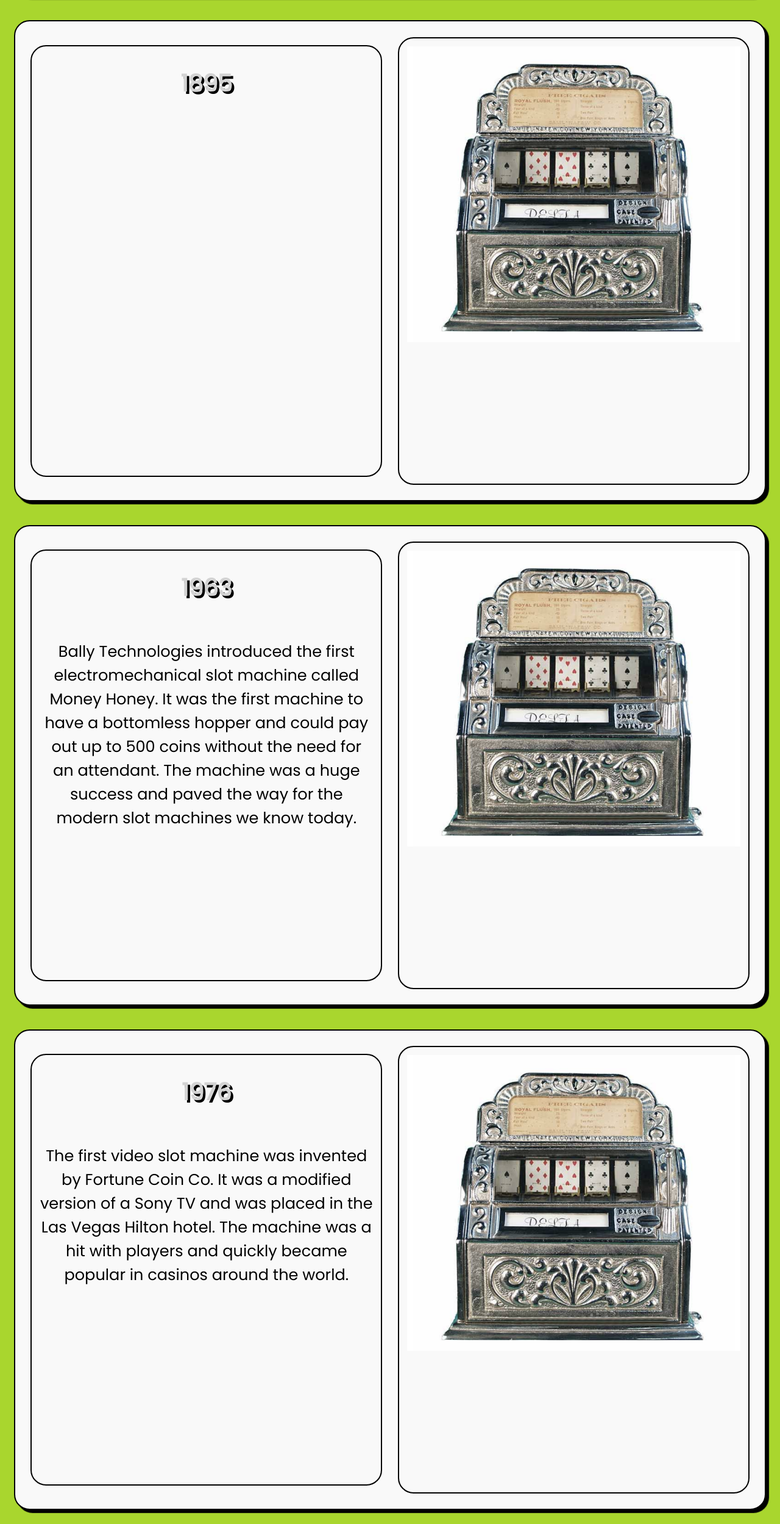
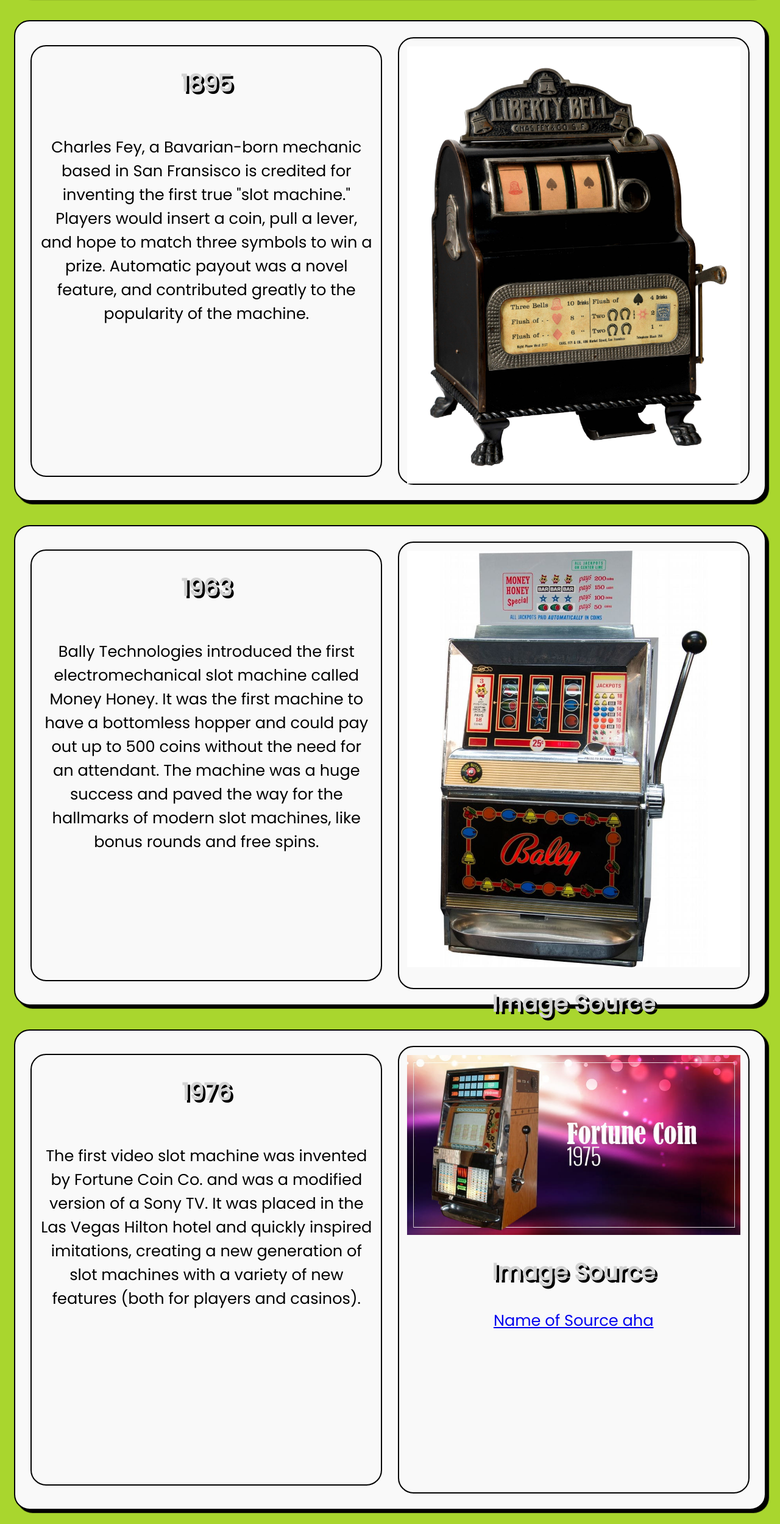
Before and after one commit to alexlsmitty/cprg-218-assignment-2, a plain HTML site: page index.html in a window 1280 px wide. Shown: the part 1321-3820 px from the top of the page at 61% size. Drawn offline with Linux system fonts and the light colour scheme.

Commit message:
final code update
Only thing left is to make vector images based on the the raster jpegs still left. Otherwise, JS, CSS, & HTML are finished. Polished the content text to be more explanatory and engaging.

```diff
--- a/index.html
+++ b/index.html
@@ -47,10 +47,13 @@
         <section id="charlesfey-content" class="main-flex-child">
             <section id="charlesfey-section" class="content">
                 <h2>1895</h2>
-                <p></p>
+                <p>Charles Fey, a Bavarian-born mechanic based in San Fransisco is credited for inventing the first true "slot machine."
+                    Players would insert a coin, pull a lever, and hope to match three symbols to win a prize. Automatic payout was a novel feature, and
+                    contributed greatly to the popularity of the machine.
+                </p>
             </section>
             <section id="image2" class="machine-view">
-                <img src="images/SittmanPitt.png" alt="Slot Machine">
+                <img src="images/LibertyBell.jpeg" alt="Liberty Bell Slot Machine, an early, simple, and iconic design.">
             </section>
         </section>
         <section id="bally-content" class="main-flex-child">
@@ -58,30 +61,41 @@
                 <h2>1963</h2>
                 <p>Bally Technologies introduced the first electromechanical slot machine called Money Honey.
                     It was the first machine to have a bottomless hopper and could pay out up to 500 coins without the need for an attendant.
-                    The machine was a huge success and paved the way for the modern slot machines we know today.</p>
+                    The machine was a huge success and paved the way for the hallmarks of modern slot machines, like bonus rounds and free spins.</p>
             </section>
             <section id="image3" class="machine-view">
-                <img src="images/SittmanPitt.png" alt="Slot Machine">
+                <img src="images/money-honey.jpg" alt="Money Honey Slot Machine, an early, electromechanical design.">
+                <div id="attribution">
+                    <h2>Image Source</h2>
+                    <p><a href="www.mediasource.com/replaceme">Name of Source aha</a></p>
+                </div>
             </section>
         </section>
         <section id="fortunecoin-content" class="main-flex-child">
             <section id="fortunecoin-section" class="content">
                 <h2>1976</h2>
                 <p>The first video slot machine was invented by Fortune Coin Co.
-                    It was a modified version of a Sony TV and was placed in the Las Vegas Hilton hotel.
-                    The machine was a hit with players and quickly became popular in casinos around the world.</p>
+                    and was a modified version of a Sony TV. It was placed in the Las Vegas Hilton hotel and quickly inspired imitations,
+                    creating a new generation of slot machines with a variety of new features (both for players and casinos).
+                </p>
             </section>
             <section id="image4" class="machine-view">
-                <img src="images/SittmanPitt.png" alt="Slot Machine">
+                <img src="images/fortune-coin-video-slot.jpg" alt="Fortune Coin Video Slot Machine, an early, video-based design.">
+                <div id="attribution">
+                    <h2>Image Source</h2>
+                    <p><a href="www.mediasource.com/replaceme">Name of Source aha</a></p>
+                </div>
             </section>
         </section>
         <section id="igt-content" class="main-flex-child">
             <section id="igt-section" class="content">
                 <h2>1996</h2>
-                <p>IGT introduced the first progressive slot machine called Megabucks.
+                <p>IGT introduced the first wide-area progressive slot machine called Megabucks, which allowed players to win millions of dollars all from a single spin.
+                    The jackpot would grow until it was won, with bets all across Vegas contributing to the jackpot. This innovation would eventually become the standard for modern slot machines.
+                </p>
             </section>
             <section id="image-5" class="machine-view">
-                <img src="images/SittmanPitt.png" alt="Slot Machine">
+                <img src="images/megabucks-progressive.jpg" alt="Megabucks Progressive Slot Machine, a wide-area progressive design.">
             </section>
         </section>
     </section>
```
